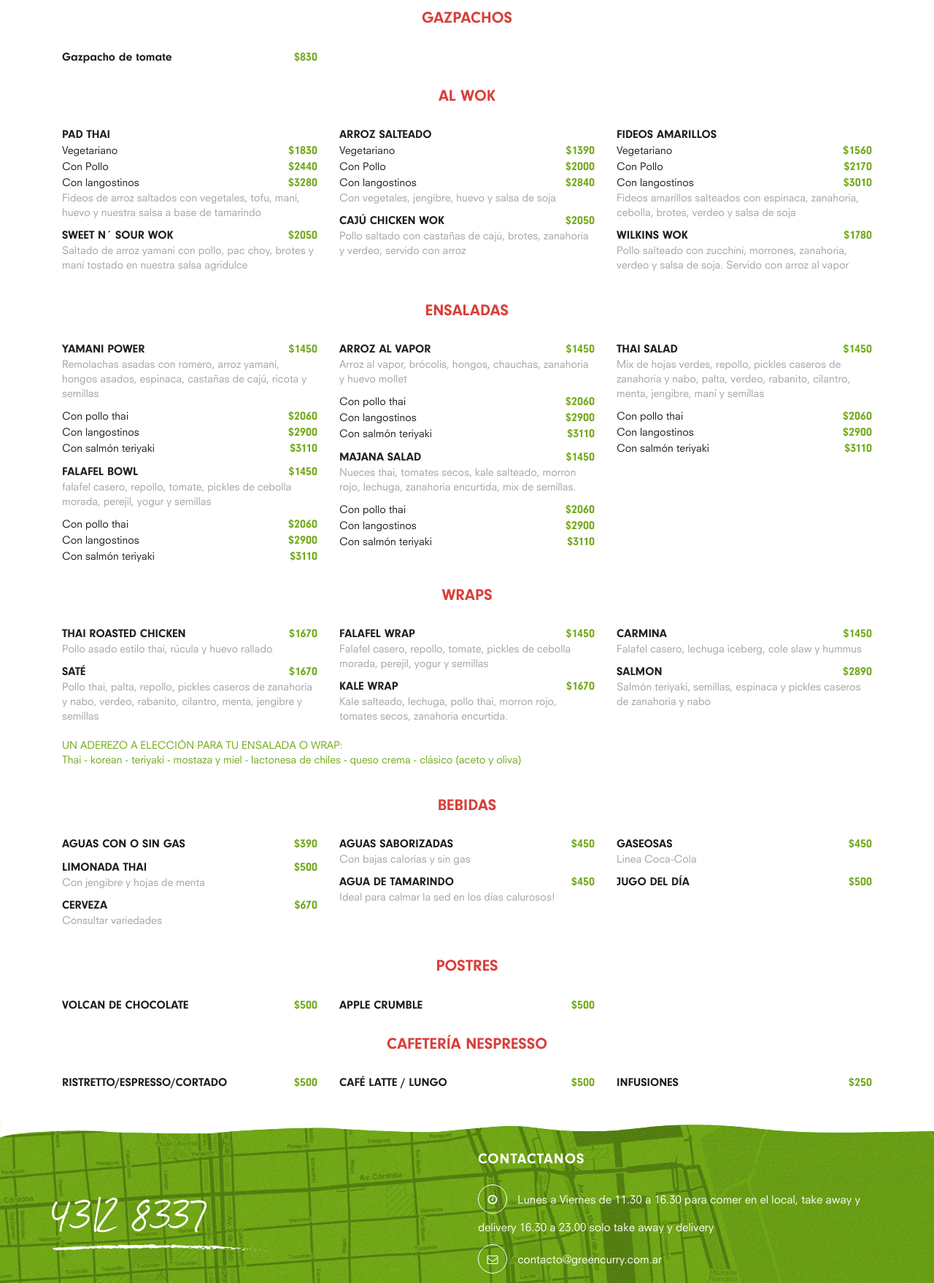
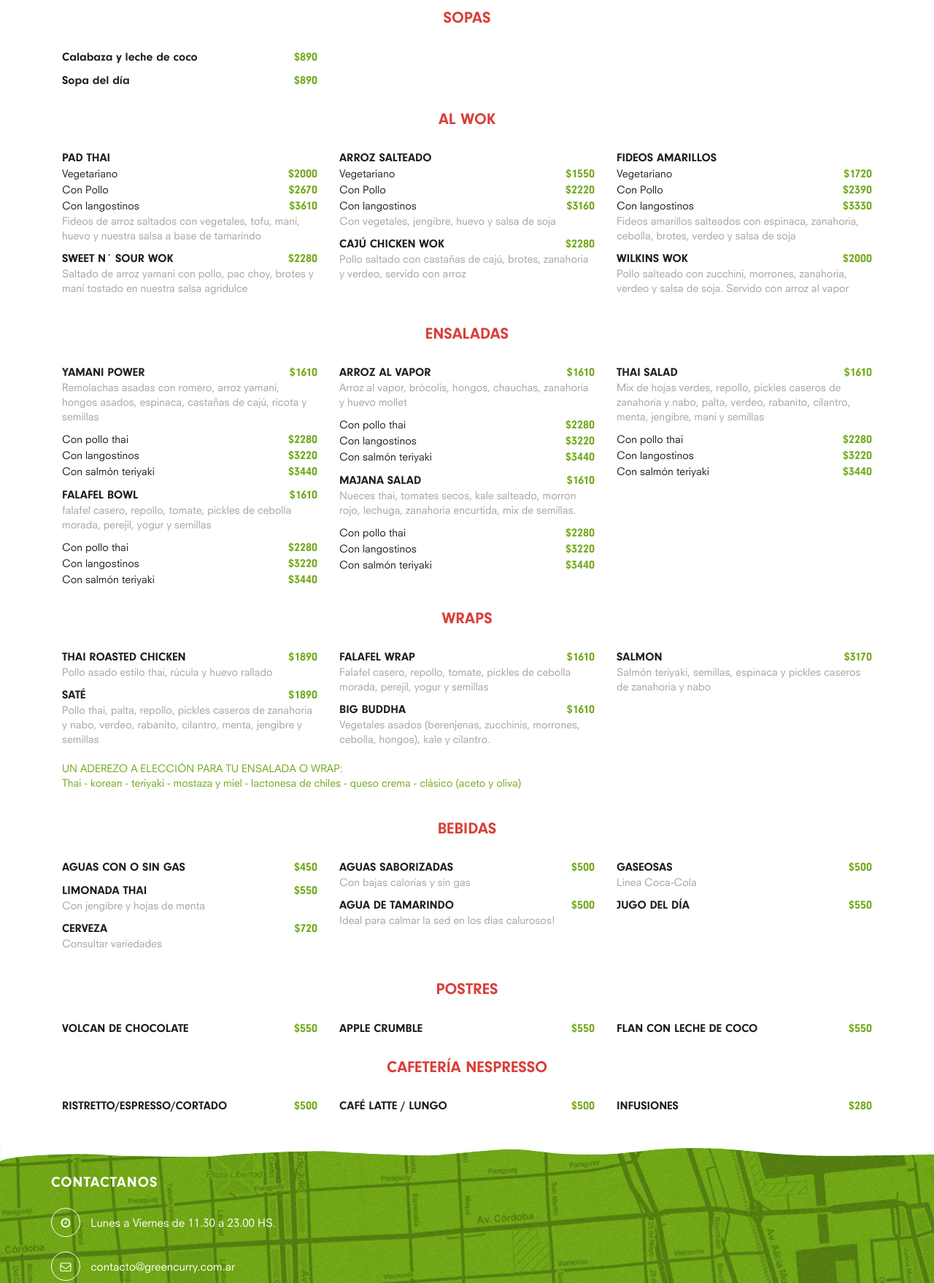
Before and after one commit to masaez/greencurry, a plain HTML site: page index.html in a window 1280 px wide. Shown: the part 3323-5081 px from the top of the page at 73% size. Drawn offline with Linux system fonts and the light colour scheme.

Commit message:
Add files via upload

```diff
--- a/index.html
+++ b/index.html
@@ -377,17 +377,17 @@
       <h2>CURRIES</h2>
       <div class="col-xs-12 col-md-4">
         <ul>
-          <li><h4>GREEN CURRY<span> $2000</span></h4></li>
+          <li><h4>GREEN CURRY<span> $2220</span></h4></li>
           <p>Pollo en curry verde con leche de coco, brócoli y chauchas</p>
-          <li><h4>PUMPKIN CURRY<span> $1830</span></h4></li>
+          <li><h4>PUMPKIN CURRY<span> $2000</span></h4></li>
           <p>Calabaza y tofu en curry amarillo con leche de coco, zanahoria, espinaca y cebollas caramelizadas</p>
         </ul>
       </div>
       <div class="col-md-4">
         <ul>
-          <li><h4>RED CURRY<span> $2170</span></h4> </li>
+          <li><h4>RED CURRY<span> $2390</span></h4> </li>
           <p>Cerdo en curry rojo con leche de coco, maní, zanahorias y berenjenas</p>
-          <li><h4> SHRIMP CURRY <span> $3280</span></h4></li>
+          <li><h4> SHRIMP CURRY <span> $3610</span></h4></li>
           <p>Langostinos en curry amarillo con leche de coco, cebollas asadas, lychees y calabaza</p>
 
         </ul>
@@ -395,7 +395,7 @@
       </div>
       <div class="col-md-4" >
         <ul>
-          <li><h4>CURRY DEL DÍA<span> $1720</span></h4> </li>
+          <li><h4>CURRY DEL DÍA<span> $1950</span></h4> </li>
           <p>Consultalo en nuestra Fanpage, Twitter o en la caja</p>
 
         </ul>
@@ -414,13 +414,15 @@
 
    <div class="row">
     <div class="col-xs-12">
-      <h2>Gazpachos</h2>
+      <h2>Sopas</h2>
       <div class="col-md-4">
         <ul>
 
-          <li><h4>Gazpacho de tomate<span> $830</span></h4></li>
+          <li><h4>Calabaza y leche de coco<span> $890</span></h4></li>
           <!--<p class="hidden-xs">Pepsi, Pepsi light, 7up, 7up light, Mirinda, Pdt pomelo/pomelo light</p>-->
 
+           <li><h4>Sopa del día<span> $890</span></h4></li>
+          <!--<p class="hidden-xs">Pepsi, Pepsi light, 7up, 7up light, Mirinda, Pdt pomelo/pomelo light</p>-->
         </ul>
       </div>
 
@@ -434,11 +436,11 @@
       <div class="col-md-4">
         <ul>
            <li><h4>PAD THAI</h4></li>
-          <li>Vegetariano<span> $1830</span></li>
-          <li>Con Pollo<span> $2440</span></li>
-          <li>Con langostinos<span> $3280</span></li>
+          <li>Vegetariano<span> $2000</span></li>
+          <li>Con Pollo<span> $2670</span></li>
+          <li>Con langostinos<span> $3610</span></li>
           <p>Fideos de arroz saltados con vegetales, tofu, maní, huevo y nuestra salsa a base de tamarindo</p>
-          <li><h4>SWEET N´ SOUR WOK<span> $2050</span></h4></li>
+          <li><h4>SWEET N´ SOUR WOK<span> $2280</span></h4></li>
           <p>Saltado de arroz yamani con pollo, pac choy, brotes y maní tostado en nuestra salsa agridulce</p>
 
         </ul>
@@ -446,11 +448,11 @@
       <div class="col-md-4">
         <ul>
           <li><h4>ARROZ SALTEADO</h4></li>
-          <li>Vegetariano<span> $1390</span></li>
-          <li>Con Pollo<span> $2000</span></li>
-          <li>Con langostinos<span> $2840</span></li>
+          <li>Vegetariano<span> $1550</span></li>
+          <li>Con Pollo<span> $2220</span></li>
+          <li>Con langostinos<span> $3160</span></li>
           <p>Con vegetales, jengibre, huevo y salsa de soja</p>
-          <li><h4>CAJÚ CHICKEN WOK<span> $2050</span></h4></li>
+          <li><h4>CAJÚ CHICKEN WOK<span> $2280</span></h4></li>
           <p>Pollo saltado con castañas de cajú, brotes, zanahoria y verdeo, servido con arroz</p>
 
 
@@ -459,11 +461,11 @@
       <div class="col-md-4" >
         <ul>
           <li><h4>FIDEOS AMARILLOS </h4></li>
-          <li>Vegetariano<span> $1560</span></li>
-          <li>Con Pollo<span> $2170</span></li>
-          <li>Con langostinos<span> $3010</span></li>
+          <li>Vegetariano<span> $1720</span></li>
+          <li>Con Pollo<span> $2390</span></li>
+          <li>Con langostinos<span> $3330</span></li>
           <p>Fideos amarillos salteados con espinaca, zanahoria, cebolla, brotes, verdeo y salsa de soja</p>
-         <li><h4>WILKINS WOK<span> $1780</span></h4></li>
+         <li><h4>WILKINS WOK<span> $2000</span></h4></li>
           <p>Pollo salteado con zucchini, morrones, zanahoria, verdeo y salsa de soja. Servido con arroz al vapor
 </p>
         </ul>
@@ -476,38 +478,38 @@
       <h2>ENSALADAS</h2>
       <div class="col-md-4">
         <ul>
-          <li><h4>YAMANI POWER<span> $1450</span></h4></li>
+          <li><h4>YAMANI POWER<span> $1610</span></h4></li>
           <p>Remolachas asadas con romero, arroz yamaní, hongos
             asados, espinaca, castañas de cajú, ricota y semillas </p>
-          <li>Con pollo thai<span> $2060</span></li>
-          <li>Con langostinos<span> $2900</span></li>
-          <li>Con salmón teriyaki<span> $3110</span></li>
+          <li>Con pollo thai<span> $2280</span></li>
+          <li>Con langostinos<span> $3220</span></li>
+          <li>Con salmón teriyaki<span> $3440</span></li>
                   </ul>
         <ul>
-          <li><h4>FALAFEL BOWL<span> $1450</span></h4></li>
+          <li><h4>FALAFEL BOWL<span> $1610</span></h4></li>
           <p>falafel casero, repollo, tomate, pickles de cebolla morada, perejil, yogur y semillas</p>
-          <li>Con pollo thai<span> $2060</span></li>
-          <li>Con langostinos<span> $2900</span></li>
-          <li>Con salmón teriyaki<span> $3110</span></li>
+          <li>Con pollo thai<span> $2280</span></li>
+          <li>Con langostinos<span> $3220</span></li>
+          <li>Con salmón teriyaki<span> $3440</span></li>
 
         </ul>
       </div>
       <div class="col-md-4">
         <ul>
-          <li><h4>ARROZ AL VAPOR<span> $1450</span></h4></li>
+          <li><h4>ARROZ AL VAPOR<span> $1610</span></h4></li>
           <p>Arroz al vapor, brócolis, hongos, chauchas, zanahoria y huevo mollet</p>
-          <li>Con pollo thai<span> $2060</span></li>
-          <li>Con langostinos<span> $2900</span></li>
-          <li>Con salmón teriyaki<span> $3110</span></li>
+          <li>Con pollo thai<span> $2280</span></li>
+          <li>Con langostinos<span> $3220</span></li>
+          <li>Con salmón teriyaki<span> $3440</span></li>
 
         </ul>
 
         <ul>
-          <li><h4>MAJANA SALAD<span> $1450</span></h4></li>
+          <li><h4>MAJANA SALAD<span> $1610</span></h4></li>
           <p>Nueces thai, tomates secos, kale salteado, morron rojo, lechuga, zanahoria encurtida, mix de semillas.</p>
-          <li>Con pollo thai<span> $2060</span></li>
-          <li>Con langostinos<span> $2900</span></li>
-          <li>Con salmón teriyaki<span> $3110</span></li>
+          <li>Con pollo thai<span> $2280</span></li>
+          <li>Con langostinos<span> $3220</span></li>
+          <li>Con salmón teriyaki<span> $3440</span></li>
 
         </ul>
 
@@ -517,12 +519,12 @@
       <div class="col-md-4" >
 
         <ul>
-          <li><h4>THAI SALAD<span> $1450</span></h4></li>
+          <li><h4>THAI SALAD<span> $1610</span></h4></li>
           <p>Mix de hojas verdes, repollo, pickles caseros de zanahoria y nabo,
           palta, verdeo, rabanito, cilantro, menta, jengibre, maní y semillas</p>
-         <li>Con pollo thai<span> $2060</span></li>
-          <li>Con langostinos<span> $2900</span></li>
-          <li>Con salmón teriyaki<span> $3110</span></li>
+         <li>Con pollo thai<span> $2280</span></li>
+          <li>Con langostinos<span> $3220</span></li>
+          <li>Con salmón teriyaki<span> $3440</span></li>
 
         </ul>
 
@@ -537,24 +539,24 @@
       <h2>WRAPS</h2>
       <div class="col-md-4">
         <ul>
-          <li><h4>THAI ROASTED CHICKEN<span> $1670</span></h4></li>
+          <li><h4>THAI ROASTED CHICKEN<span> $1890</span></h4></li>
           <p>Pollo asado estilo thai, rúcula y huevo rallado</p>
 
-          <li><h4>SATÉ<span> $1670</span></h4></li>
+          <li><h4>SATÉ<span> $1890</span></h4></li>
           <p>Pollo thai, palta, repollo, pickles caseros de zanahoria y nabo, verdeo, rabanito, cilantro, menta, jengibre y semillas</p>
         </ul>
       </div>
       <div class="col-md-4">
         <ul>
-          <li><h4>FALAFEL WRAP <span> $1450</span></h4></li>
+          <li><h4>FALAFEL WRAP <span> $1610</span></h4></li>
           <p>Falafel casero, repollo, tomate, pickles de cebolla morada, perejil, yogur y semillas</p>
 
 
         </ul>
 
         <ul>
-          <li><h4>KALE WRAP <span> $1670</span></h4></li>
-          <p>Kale salteado, lechuga, pollo thai, morron rojo, tomates secos, zanahoria encurtida.</p>
+          <li><h4>BIG BUDDHA <span> $1610</span></h4></li>
+          <p>Vegetales asados (berenjenas, zucchinis, morrones, cebolla, hongos), kale y cilantro.</p>
 
 
         </ul>
@@ -562,10 +564,9 @@
       </div>
       <div class="col-md-4" >
         <ul>
-          <li><h4>CARMINA<span> $1450</span></h4></li>
-          <p>Falafel casero, lechuga iceberg, cole slaw y hummus</p>
 
-          <li><h4>SALMON<span> $2890</span></h4></li>
+
+          <li><h4>SALMON<span> $3170</span></h4></li>
           <p>Salmón teriyaki, semillas, espinaca y pickles caseros de zanahoria y nabo </p>
 
         </ul>
@@ -586,19 +587,19 @@
       <div class="col-md-4">
         <ul>
 
-          <li><h4>AGUAS CON O SIN GAS<span> $390</span></h4></li>
+          <li><h4>AGUAS CON O SIN GAS<span> $450</span></h4></li>
           <!--<p class="hidden-xs">Pepsi, Pepsi light, 7up, 7up light, Mirinda, Pdt pomelo/pomelo light</p>-->
-          <li><h4>LIMONADA THAI<span> $500</span></h4></li>
+          <li><h4>LIMONADA THAI<span> $550</span></h4></li>
           <p class="hidden-xs">Con jengibre y hojas de menta</p>
-          <li><h4>CERVEZA<span> $670</span></h4></li>
+          <li><h4>CERVEZA<span> $720</span></h4></li>
           <p class="hidden-xs">Consultar variedades</p>
         </ul>
       </div>
       <div class="col-md-4">
         <ul>
-          <li><h4>AGUAS SABORIZADAS<span> $450</span></h4></li>
+          <li><h4>AGUAS SABORIZADAS<span> $500</span></h4></li>
           <p class="hidden-xs">Con bajas calorías y sin gas</p>
-          <li><h4>AGUA DE TAMARINDO<span> $450</span></h4></li>
+          <li><h4>AGUA DE TAMARINDO<span> $500</span></h4></li>
           <p class="hidden-xs">Ideal para calmar la sed en los días calurosos!</p>
 
         </ul>
@@ -606,11 +607,11 @@
       <div class="col-md-4" >
         <ul>
 
-          <li><h4>GASEOSAS<span> $450</span></h4></li>
+          <li><h4>GASEOSAS<span> $500</span></h4></li>
                     <p class="hidden-xs">Linea Coca-Cola</p>
 
 
-          <li><h4>JUGO DEL DÍA<span> $500</span></h4></li>
+          <li><h4>JUGO DEL DÍA<span> $550</span></h4></li>
         </ul>
       </div>
     </div>
@@ -621,16 +622,21 @@
       <h2>POSTRES</h2>
       <div class="col-md-4">
         <ul>
-          <li><h4>VOLCAN DE CHOCOLATE<span> $500</span></h4></li>
+          <li><h4>VOLCAN DE CHOCOLATE<span> $550</span></h4></li>
 
         </ul>
       </div>
       <div class="col-md-4">
         <ul>
-         <li><h4>APPLE CRUMBLE<span> $500</span></h4></li>
+         <li><h4>APPLE CRUMBLE<span> $550</span></h4></li>
         </ul>
       </div>
 
+      <div class="col-md-4">
+        <ul>
+         <li><h4>FLAN CON LECHE DE COCO<span> $550</span></h4></li>
+        </ul>
+      </div>
     </div>
   </div>
 
@@ -649,7 +655,7 @@
       </div>
       <div class="col-md-4" >
         <ul>
-          <li><h4> INFUSIONES<span> $250</span></h4></li>
+          <li><h4> INFUSIONES<span> $280</span></h4></li>
         </ul>
       </div>
     </div>
@@ -663,16 +669,15 @@
 <div id="contact"><div class="mountain"> <span></span></div>
   <div class="container">
     <div class="row">
-    <div class="col-xs-12 col-sm-6">
-     <h1 class="wow bounceIn" data-wow-offset="50" data-wow-delay="0.3s">4312 8337</h1>
-    </div>
+
     <div class="col-xs-12 col-sm-6 wow fadeInRight" data-wow-offset="50" data-wow-delay="0.6s">
      <address>
       <p class="address-title">CONTACTANOS</p>
-      <p><i class="fa fa-clock-o hidden-xs hidden-sm"></i> Lunes a Viernes de 11.30 a 16.30 para comer en el local, take away y delivery
-16.30 a 23.00 solo take away y delivery</p>
+      <p><i class="fa fa-clock-o hidden-xs hidden-sm"></i> Lunes a Viernes de 11.30 a 23.00 HS.</p>
       <p><i class="fa fa-envelope-o hidden-xs hidden-sm"></i> contacto@greencurry.com.ar</p>
       <p><i class="fa fa-map-marker hidden-xs hidden-sm"></i> Tucumán 271, Microcentro, Capital Federal, Bs As.</p>
+      <p><i class="fa fa-phone hidden-xs hidden-sm"></i> 4312-8337</p>
+       <p><i class="fa fa-whatsapp hidden-xs hidden-sm"></i> 11-2600-7845</p>
     </address>
     </div>
     </div>
```
